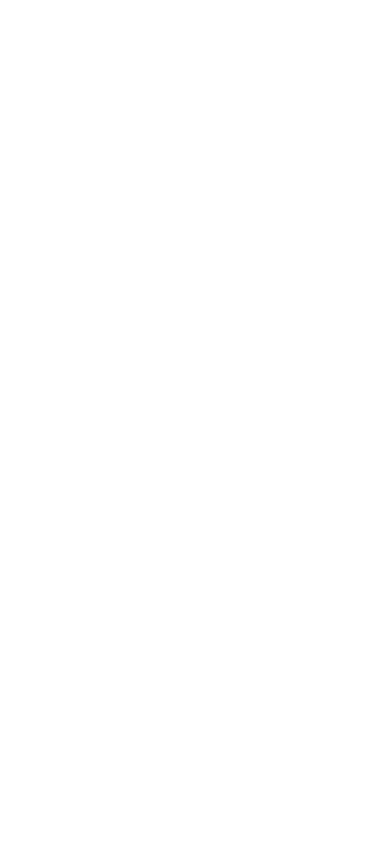
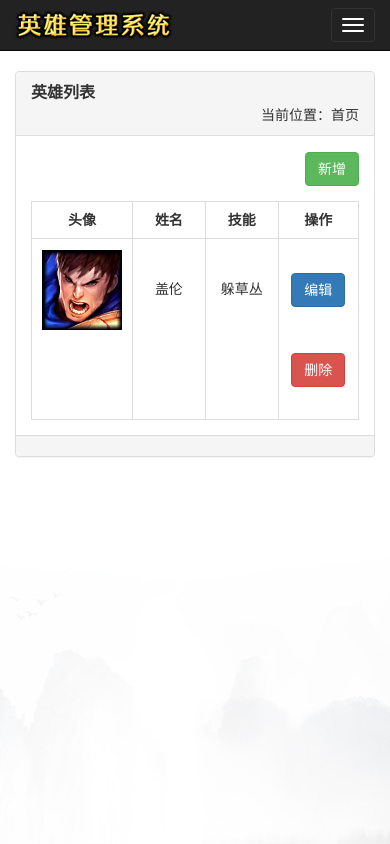
Before and after one commit to lzy565418918/nodeJSApi, a website: page 1.makeAPI/public/test.html in a window 390 px wide. Drawn offline with Linux system fonts and the light colour scheme; no server answers.

Commit message:
在大佬杨的帮助下解决了bug

```diff
--- a/1.makeAPI/app.js
+++ b/1.makeAPI/app.js
@@ -16,6 +16,7 @@ const upload = multer({
 
 //静态托管，将html页面暴露出去，成为可访问
 app.use(express.static('public'))
+app.use(express.static('uploads'))
 
 
 // parse application/x-www-form-urlencoded
--- a/1.makeAPI/public/test.html
+++ b/1.makeAPI/public/test.html
@@ -1,12 +1,192 @@
+
 <!DOCTYPE html>
-<html lang="en">
-<head>
-    <meta charset="UTF-8">
-    <meta name="viewport" content="width=device-width, initial-scale=1.0">
-    <meta http-equiv="X-UA-Compatible" content="ie=edge">
-    <title>Document</title>
-</head>
-<body>
-    <img src="../uploads/16b61cadd790661ba6bd9263d8b4e6e9" alt="">
-</body>
+<html lang="zh-cn">
+  <head>
+    <meta charset="utf-8" />
+    <meta http-equiv="X-UA-Compatible" content="IE=edge" />
+    <meta name="viewport" content="width=device-width, initial-scale=1" />
+    <title>Bootstrap 101 Template</title>
+
+    <!-- Bootstrap -->
+    <link href="./lib/bootstrap/css/bootstrap.min.css" rel="stylesheet" />
+
+    <!-- HTML5 shim and Respond.js for IE8 support of HTML5 elements and media queries -->
+    <!-- WARNING: Respond.js doesn't work if you view the page via file:// -->
+    <!--[if lt IE 9]>
+      <script src="http://cdn.bootcss.com/html5shiv/3.7.2/html5shiv.min.js"></script>
+      <script src="http://cdn.bootcss.com/respond.js/1.4.2/respond.min.js"></script>
+    <![endif]-->
+    <style>
+      .wrap {
+        position: fixed;
+        left: 0;
+        top: 0;
+        width: 100%;
+        height: 100%;
+        background: url("images/bg03.jpg") center bottom no-repeat;
+        overflow: auto;
+      }
+
+      .navbar-brand {
+        padding: 10px 15px;
+      }
+      .logout {
+        font-weight: 900;
+        font-size: 20px;
+        color: #ff0000;
+        text-decoration: none;
+      }
+
+      .logout:hover {
+        text-decoration: none;
+        color: yellowgreen;
+      }
+      #my-table th {
+        text-align: center;
+      }
+      #my-table td {
+        text-align: center;
+        line-height: 80px;
+        padding: 0;
+        padding: 10px;
+      }
+      td img {
+        width: 80px;
+        height: 80px;
+      }
+      .username {
+        font-weight: 900;
+        color: hotpink;
+        background-color: yellowgreen;
+      }
+      .pagination {
+        margin: 0px;
+        padding: 0px;
+        font-size: 0;
+        line-height: 1;
+      }
+      .pagination li {
+        display: inline-block;
+        font-size: 14px;
+      }
+      .mp15 {
+        margin-top: 15px;
+      }
+      .table {
+        margin-bottom: 0;
+      }
+      .table-bordered > thead > tr > td,
+      .table-bordered > thead > tr > th {
+        border-bottom-width: 1px;
+      }
+      .page-title {
+        font-size: 16px;
+        font-weight: bold;
+      }
+    </style>
+  </head>
+
+  <body>
+    <div class="wrap">
+      <nav class="navbar  navbar-inverse navbar-static-top">
+        <div class="container">
+          <div class="navbar-header">
+            <button
+              type="button"
+              class="navbar-toggle collapsed"
+              data-toggle="collapse"
+              data-target="#mymenu"
+            >
+              <span class="sr-only">Toggle navigation</span>
+              <span class="icon-bar"></span>
+              <span class="icon-bar"></span>
+              <span class="icon-bar"></span>
+            </button>
+            <a class="navbar-brand" href="#"><img src="images/logo.png"/></a>
+          </div>
+        </div>
+      </nav>
+
+      <div class="container">
+        <div class="row">
+          <div class="col-md-12">
+            <div class="panel panel-default">
+              <div class="panel-heading clearfix">
+                <div class="row">
+                  <div class="col-md-6 page-title">英雄列表</div>
+                  <div class="col-md-6 text-right">当前位置：首页</div>
+                </div>
+              </div>
+              <div class="panel-body">
+                <!-- action 不写 就是当前页面 method 不写 就是 get -->
+                <div class="row">
+                  <div class="col-md-9"></div>
+                  <div class="col-md-3">
+                    <a href="./add.html" class="btn btn-success pull-right"
+                      >新增</a
+                    >
+                  </div>
+                </div>
+
+                <table id="my-table" class="table table-bordered mp15">
+                  <thead>
+                    <tr>
+                      <th width="25%">头像</th>
+                      <th width="25%">姓名</th>
+                      <th width="25%">技能</th>
+                      <th width="25%">操作</th>
+                    </tr>
+                  </thead>
+                  <tbody>
+                    <tr>
+                      <td><img src="./imgs/盖伦.png" alt="" /></td>
+                      <td>盖伦</td>
+                      <td>躲草丛</td>
+                      <td>
+                        <a href="./edit.html" class="btn btn-primary btn-edit"
+                          >编辑</a
+                        >
+                        <a class="btn btn-danger btn-delete">删除</a>
+                      </td>
+                    </tr>
+                  </tbody>
+                </table>
+              </div>
+              <div class="panel-footer text-center"></div>
+            </div>
+          </div>
+        </div>
+      </div>
+    </div>
+  </body>
 </html>
+<!-- jQuery (necessary for Bootstrap's JavaScript plugins) -->
+<script src="./lib/js/jquery-1.12.4.js"></script>
+<!-- Include all compiled plugins (below), or include individual files as needed -->
+<script src="./lib/bootstrap/js/bootstrap.min.js"></script>
+<script src="./lib/js/template-web.js"></script>
+<script type="text/html" id="cq">
+  {{each data}}
+  <tr>
+      <td><img src="{{$value.icon.split('\\')[1]}}" alt=""></td>
+      <td>{{$value.name}}</td>
+      <td>{{$value.skill}}</td>
+      <td data-id="{{$value.id}}">
+        <a href="./edit.html?id={{$value.id}}" class="btn btn-primary btn-edit">编辑🍞</a>
+        <button  class="btn btn-danger  btn-delete">删除👍</button>
+      </td>
+    </tr>
+    {{/each }}
+</script>
+<script>
+  $(function() {
+    $.ajax({
+      url: "http://192.168.44.56:5000/list", //地址
+      success: backData => {
+        //回调函数
+        console.log(backData);
+        $("tbody").html(template("cq", backData));
+      }
+    });
+  });
+</script>
--- a/1.makeAPI/utils/data/hero.json
+++ b/1.makeAPI/utils/data/hero.json
@@ -1 +1 @@
-[{"id":1,"name":"罗伯特","skill":"飞起来","icon":"/imgs/盖伦.png","isDelete":false},{"id":2,"name":"22fdf222突然","skill":"222333222突然的","isDelete":true,"icon":"uploads\\bfc2b3d88a5efa1b45c72e8668ab3988"},{"id":3,"name":"张获悉","skill":"five","icon":"/uploads/58f54599891e4bd9dc448ed407251c63.png","isDelete":true},{"id":4,"name":"提莫","skill":"会死","icon":"uploads\\99c51c6b945db352cdc17be9d1802df7.png","isDelete":true},{"id":5,"name":"提莫","skill":"timo","icon":"uploads\\476dc4efb7d185508cf3f1004048b044.png","isDelete":false},{"id":6,"name":"xz","skill":"xz","icon":"public\\imgs\\5c3604edca8448d389fa5fe9e69104fa.png","isDelete":false},{"id":7,"name":"555","skill":"5555","icon":"public\\imgs\\854655ac5842d9b93855113afe5bd4c1","isDelete":false},{"id":8,"name":"6","skill":"6","icon":"uploads\\bcfae2f8994f448cea0179466b7da777","isDelete":false}]
+[{"id":1,"name":"罗伯特","skill":"飞起来","icon":"/imgs/盖伦.png","isDelete":true},{"id":2,"name":"22fdf222突然","skill":"222333222突然的","isDelete":true,"icon":"uploads\\bfc2b3d88a5efa1b45c72e8668ab3988"},{"id":3,"name":"张获悉","skill":"five","icon":"/uploads/58f54599891e4bd9dc448ed407251c63.png","isDelete":true},{"id":4,"name":"提莫","skill":"会死","icon":"uploads\\99c51c6b945db352cdc17be9d1802df7.png","isDelete":true},{"id":5,"name":"提莫","skill":"timo","icon":"uploads\\476dc4efb7d185508cf3f1004048b044.png","isDelete":true},{"id":6,"name":"xz","skill":"xz","icon":"public\\imgs\\5c3604edca8448d389fa5fe9e69104fa.png","isDelete":true},{"id":7,"name":"555","skill":"5555","icon":"public\\imgs\\854655ac5842d9b93855113afe5bd4c1","isDelete":true},{"id":8,"name":"6","skill":"6","icon":"uploads\\bcfae2f8994f448cea0179466b7da777","isDelete":false},{"id":9,"name":"6","skill":"6","icon":"public\\imgs\\b1f113d7e37227c810f12e9fbf998306","isDelete":true},{"id":10,"name":"321","skill":"123","icon":"uploads\\4ff617cacd5688c2f1a4ebcec637442e","isDelete":false}]
```
Also changed, not shown: 1.makeAPI/public/edit.html (+1 -1 lines), 1.makeAPI/public/index.html (+1 -1 lines), 1.makeAPI/uploads/02b305a4401148ec69c319a2443bb1ec.png (deleted), 2 other files.
